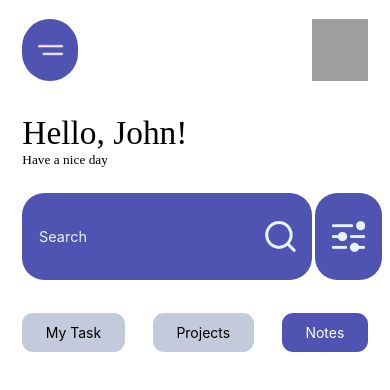
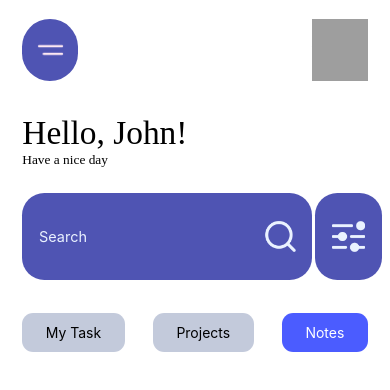
Before and after one commit to Mansoorali121/React-Native-Interview-Preparation, a React Native app: screen / in a window 390 px wide. Shown: the top 390 px of the page. Built offline with nearby package versions, Linux system fonts and the light colour scheme; grey boxes are pictures that could not be loaded.

Commit message:
tab color changed

```diff
--- a/src/components/T2tabs.js
+++ b/src/components/T2tabs.js
@@ -42,7 +42,7 @@ const styles = StyleSheet.create({
   },
 
   activeTab: {
-    backgroundColor: colors.gradientEnd,
+    backgroundColor: colors.primary,
   },
   tabtext: {
   color: colors.black,
```
